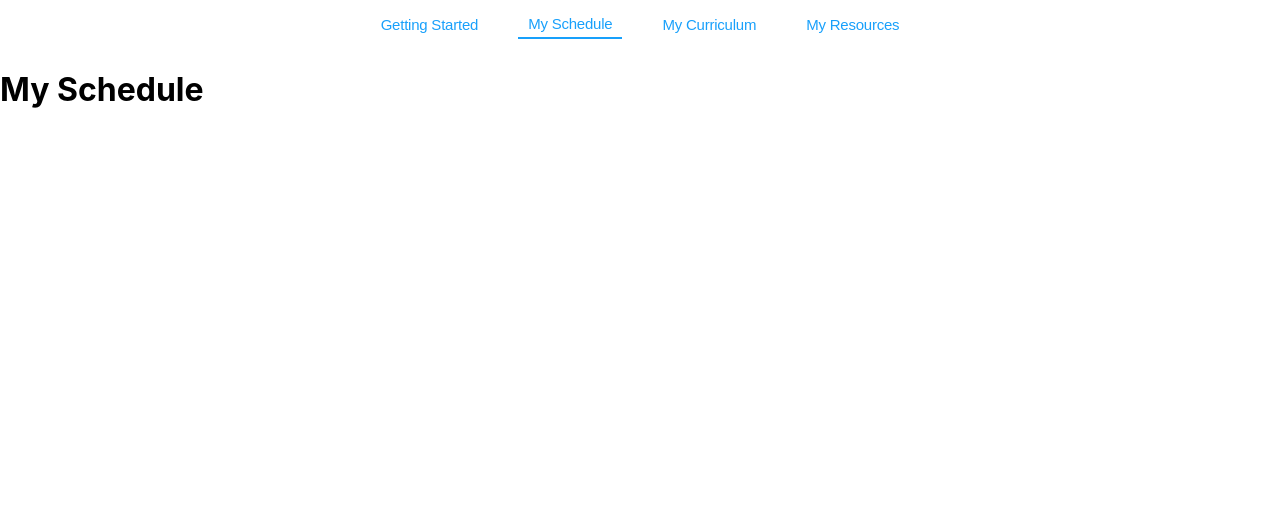
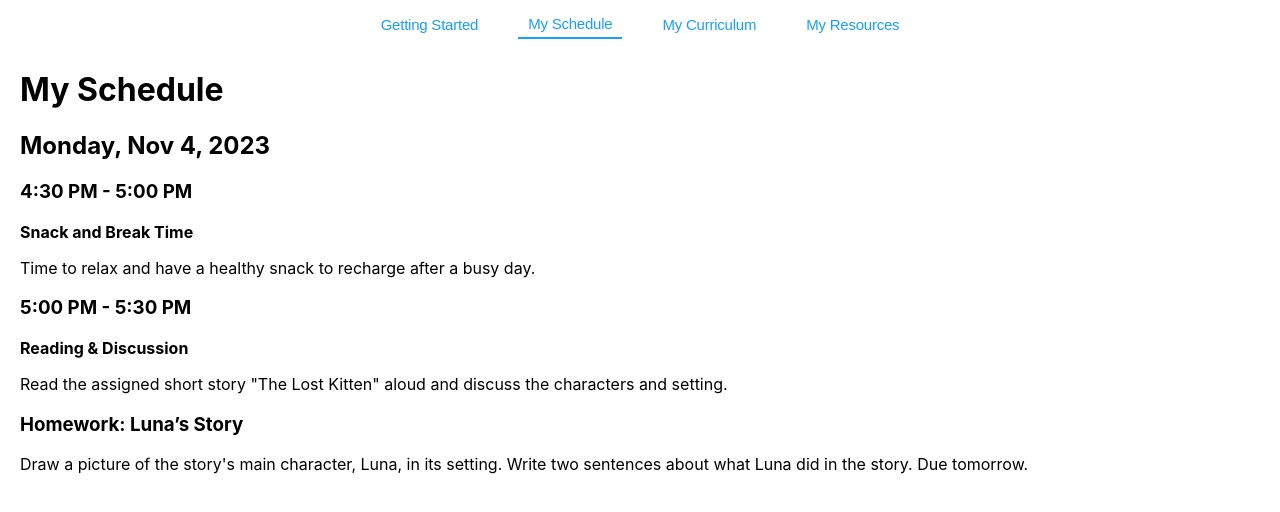
Before and after one commit to Jae-YS/Changing-the-World, a React (Create React App) app in the folder edubuddy/client/: page /schedule in a window 1280 px wide. Shown: the top 512 px of the page. Built offline with nearby package versions, Linux system fonts and the light colour scheme.

Commit message:
my schedule hardcode

```diff
--- a/edubuddy/client/src/App.css
+++ b/edubuddy/client/src/App.css
@@ -1,6 +1,12 @@
-.App {
+.GettingStarted {
   text-align: center;
+}
 
+.MySchedule {
+  padding: 0 20px;
+}
+
+.MyResources {
 
 }
 
--- a/edubuddy/client/src/Components/GettingStarted.js
+++ b/edubuddy/client/src/Components/GettingStarted.js
@@ -36,7 +36,7 @@ function GettingStarted() {
       };
 
       return (
-        <div className="App" style={{ width: '1680px', height: '1024px', background: '#FFF' }}>
+        <div className="GettingStarted" style={{ background: '#FFF' }}>
           <header className="App-header">
             <h1>EduBuddy</h1>
           </header>
--- a/edubuddy/client/src/Components/MyCurriculum.js
+++ b/edubuddy/client/src/Components/MyCurriculum.js
@@ -1,9 +1,13 @@
 import React from 'react';
+import '../App.css';
+
 
 function MyCurriculum() {
     return (
+        <div className="App">
         <div>
             <h1>My Curriculum</h1>
+        </div>
         </div>
     );
 }
--- a/edubuddy/client/src/Components/MyResources.js
+++ b/edubuddy/client/src/Components/MyResources.js
@@ -1,4 +1,6 @@
 import React, { useState } from 'react';
+import '../App.css';
+
 
 function MyResources(){
     const [selected, setSelected] = useState(null)
@@ -9,6 +11,7 @@ function MyResources(){
     }
 
     return (
+        <div className="MySchedule">
         <div>
             <h1>My Resources</h1>
             <div className='accordion'>
@@ -37,6 +40,7 @@ function MyResources(){
                     </div>
                 ))}
             </div>
+        </div>
         </div>
     );
 }
--- a/edubuddy/client/src/Components/MySchedule.js
+++ b/edubuddy/client/src/Components/MySchedule.js
@@ -1,11 +1,63 @@
 import React from 'react';
+import '../App.css';
 
-function MySchedule() {
+
+const ScheduleItem = ({ event }) => {
     return (
-        <div>
-            <h1>My Schedule</h1>
+      <div className="schedule-item">
+        {event.time && <h3>{event.time}</h3>}
+        {event.title && <strong>{event.title}</strong>}
+        <p>{event.description}</p>
+      </div>
+    );
+  };
+
+  const DailySchedule = ({ day }) => {
+    return (
+      <div className="daily-schedule">
+        <h2>{day.date}</h2>
+        {day.events.map((event, index) => (
+          <ScheduleItem key={index} event={event} />
+        ))}
+      </div>
+    );
+  };
+
+  const MySchedule = () => {
+    return (
+        <div className="MySchedule">
+        <div className="schedule-page">
+        <h1>My Schedule</h1>
+        {scheduleData.map((day, index) => (
+          <DailySchedule key={index} day={day} />
+        ))}
+      </div>
         </div>
+
     );
-}
+  };
+
+const scheduleData = [
+    {
+      date: "Monday, Nov 4, 2023",
+      events: [
+        {
+          time: "4:30 PM - 5:00 PM",
+          title: "Snack and Break Time",
+          description: "Time to relax and have a healthy snack to recharge after a busy day."
+        },
+        {
+          time: "5:00 PM - 5:30 PM",
+          title: "Reading & Discussion",
+          description: "Read the assigned short story \"The Lost Kitten\" aloud and discuss the characters and setting."
+        },
+        {
+          time: "Homework: Luna’s Story",
+          description: "Draw a picture of the story's main character, Luna, in its setting. Write two sentences about what Luna did in the story. Due tomorrow."
+        }
+      ]
+    },
+  ];
+
 
 export default MySchedule
```
